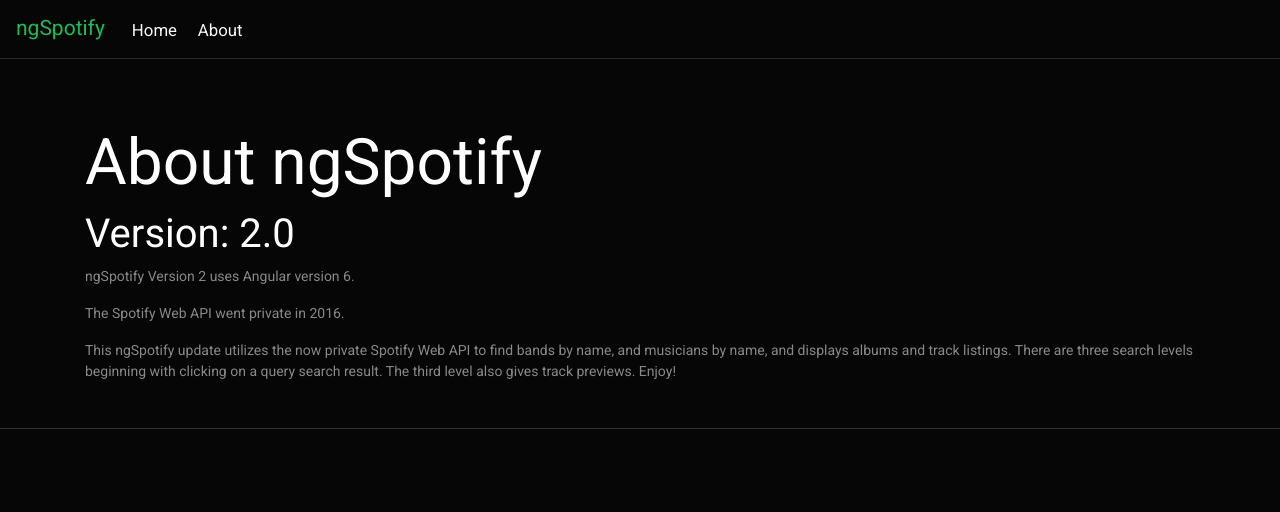
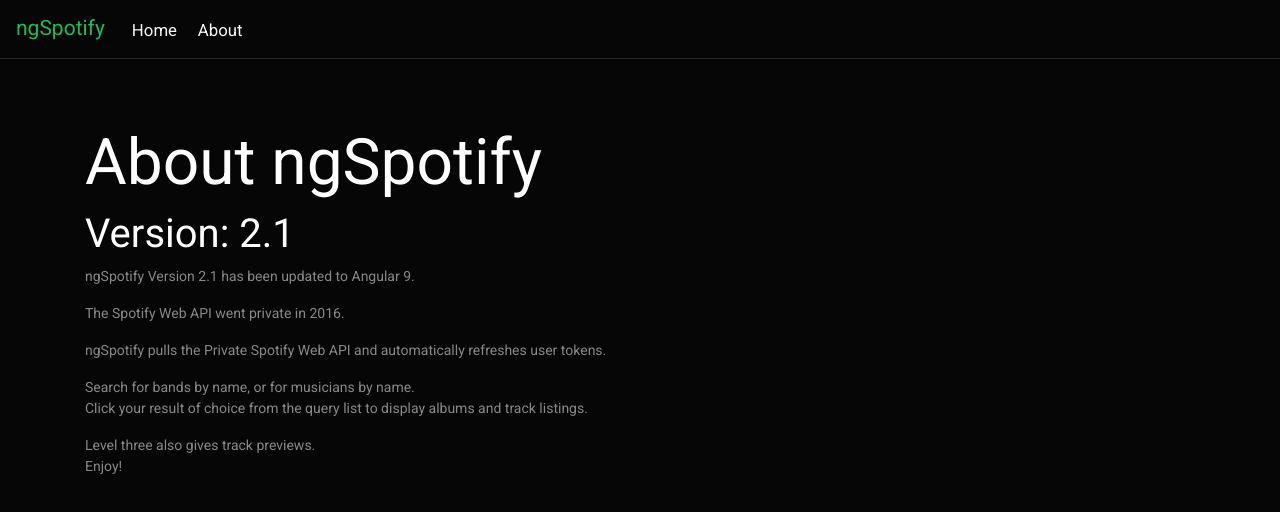
Before and after one commit to keithspurr/ngSpotify2020, an Angular app: page /about in a window 1280 px wide. Shown: the top 512 px of the page. Built offline with nearby package versions, Linux system fonts and the light colour scheme.

Commit message:
Angular version update

```diff
--- a/src/app/components/about/about.component.html
+++ b/src/app/components/about/about.component.html
@@ -1,8 +1,19 @@
 <h1>About ngSpotify</h1>
-<h3>Version: 2.0</h3>
-<p>ngSpotify Version 2 uses Angular version 6.</p>
+<h3>Version: 2.1</h3>
+<p>ngSpotify Version 2.1 has been updated to Angular 9.</p>
 <p>The Spotify Web API went private in 2016.</p>
 <p>
-  This ngSpotify update utilizes the now private Spotify Web API to find bands by name, and
-  musicians by name, and displays albums and track listings. There are three search levels beginning with clicking on a query search result. The third level also gives track previews. Enjoy!
+  ngSpotify pulls the Private Spotify Web API and automatically refreshes user
+  tokens.
 </p>
+<p>
+  Search for bands by name, or for musicians by name.
+  <br />
+  Click your result of choice from the query list to display albums and track
+  listings.
+</p>
+<p>
+  Level three also gives track previews.
+  <br />
+  Enjoy!
+</p>
```
Also changed, not shown: package.json (+46 -33 lines), 2 other files (tests, documents, lock files or other folders).
